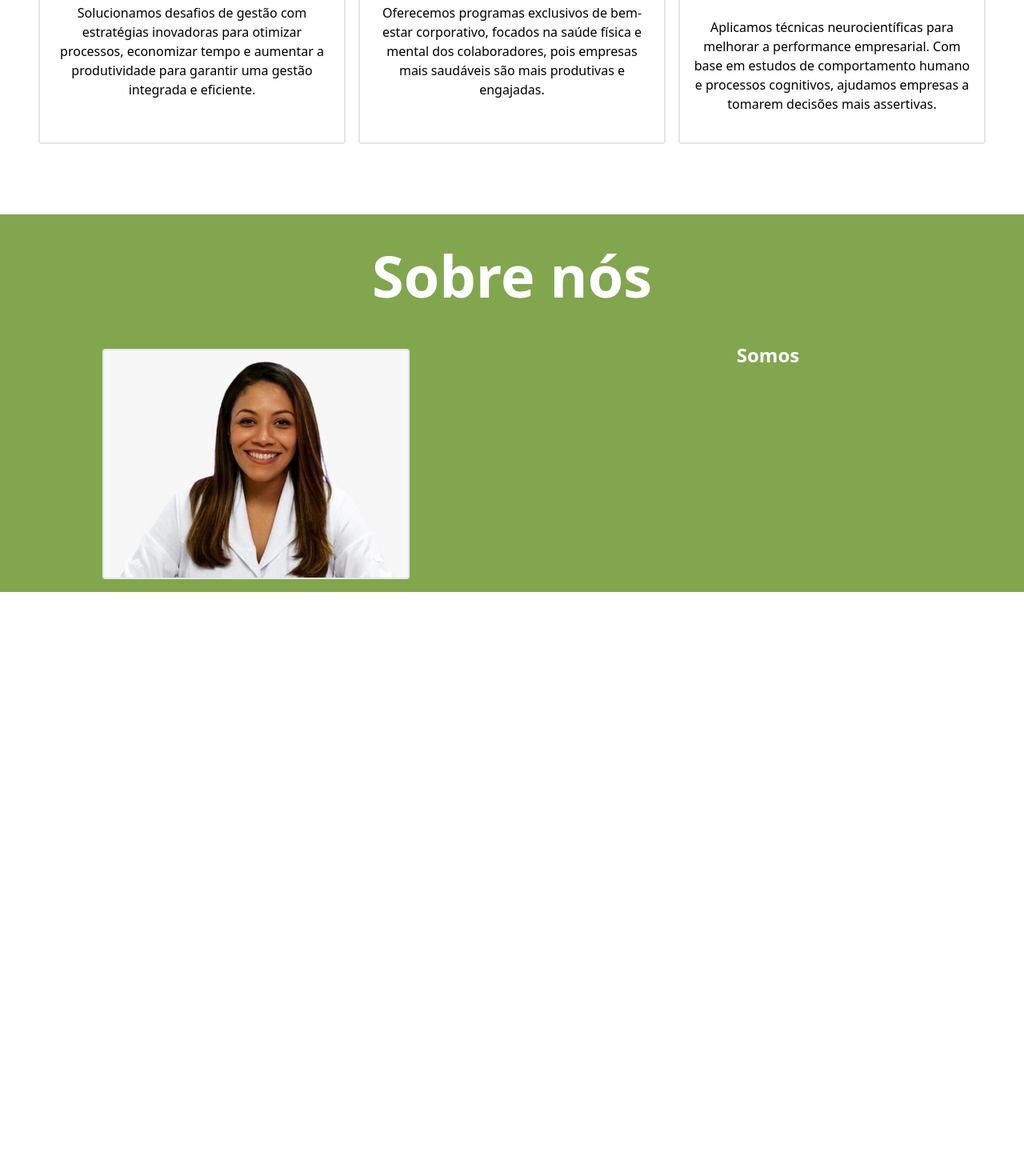
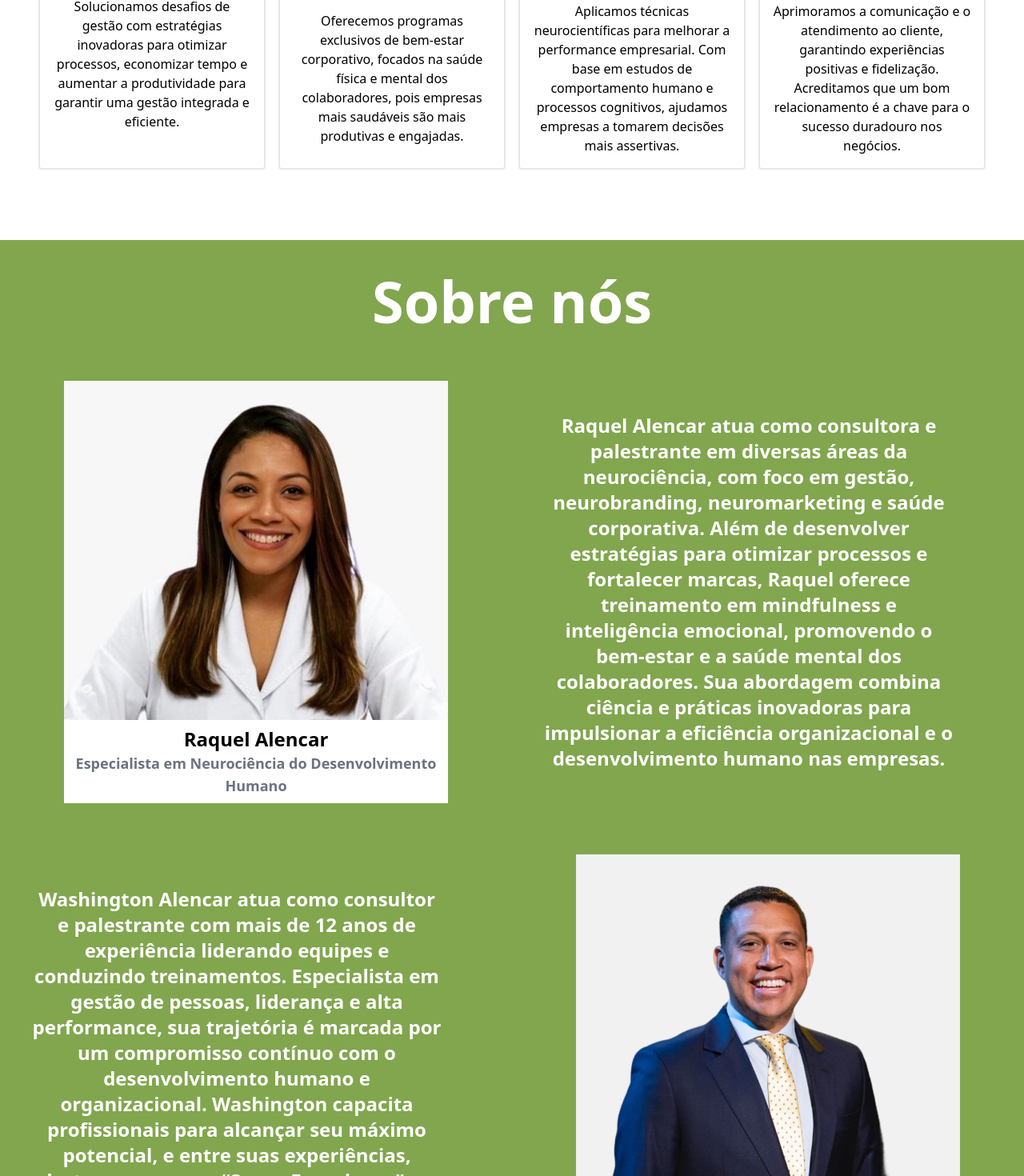
Before and after one commit to RuanEmanuell/wr-consultoria, a Next.js app: page / in a window 1280 px wide. Shown: the part 1300-2770 px from the top of the page at 80% size. Built offline with nearby package versions, Linux system fonts and the light colour scheme.

Commit message:
Feat: about us page

```diff
--- a/app/page.tsx
+++ b/app/page.tsx
@@ -67,7 +67,7 @@ export default function Home() {
         </nav>
         <main className="h-fit">
           <div className="h-fit w-full bg-[#81a64e]" id="screen-0">
-            <div className="max-w-10xl mx-auto">
+            <div className="max-w-9xl mx-auto">
               <h1 className="text-center text-white text-5xl xl:text-7xl font-bold py-10">WR Consultoria</h1>
               <div className="flex flex-col xl:grid xl:grid-cols-2">
                 <div className="max-w-5xl mx-auto">
@@ -92,7 +92,7 @@ export default function Home() {
           </div>
           <div className="h-fit w-full" id="screen-1">
             <h1 className="text-center text-5xl md:text-7xl font-bold py-10">Serviços</h1>
-            <div className="grid grid-cols-2 lg:grid-cols-3 pb-20 mx-2 md:mx-10 2xl:mx-auto max-w-10xl mx-auto">
+            <div className="grid grid-cols-2 xl:grid-cols-4 pb-20 mx-2 md:mx-10 2xl:mx-auto max-w-9xl mx-auto">
               <section className="border-2 rounded min-h-80 p-4 m-2 flex flex-col align-center">
                 <h4 className="font-semibold text-xl lg:text-3xl text-center">📊</h4>
                 <h4 className="font-semibold text-xl lg:text-3xl text-center mb-4">Gestão eficiente</h4>
@@ -108,13 +108,19 @@ export default function Home() {
                 <h4 className="font-semibold text-xl lg:text-3xl text-center mb-4">Neurociência nos Negócios</h4>
                 <p className="my-auto text-center">Aplicamos técnicas neurocientíficas para melhorar a performance empresarial. Com base em estudos de comportamento humano e processos cognitivos, ajudamos empresas a tomarem decisões mais assertivas.</p>
               </section>
+              <section className="border-2 rounded min-h-80 p-4 m-2 flex flex-col align-center">
+                <h4 className="font-semibold text-xl lg:text-3xl text-center">🤝</h4>
+                <h4 className="font-semibold text-xl lg:text-3xl text-center mb-4">Relacionamento com Clientes</h4>
+                <p className="my-auto text-center">Aprimoramos a comunicação e o atendimento ao cliente, garantindo experiências positivas e fidelização. Acreditamos que um bom relacionamento é a chave para o sucesso duradouro nos negócios.</p>
+              </section>
             </div>
           </div>
-          <div className="h-fit w-full bg-[#81a64e]" id="screen-2">
-            <div className="max-w-10xl mx-auto">
-            <h1 className="text-center text-white text-5xl md:text-7xl font-bold py-10">Sobre nós</h1>
-            <div className="flex flex-col xl:grid xl:grid-cols-2">
-              <div className="flex flex-col border-2 rounded w-96 h-72 my-4 mx-auto relative">
+          <div className="h-fit w-full bg-[#81a64e] pb-10" id="screen-2">
+            <div className="max-w-7xl mx-auto">
+              <h1 className="text-center text-white text-5xl md:text-7xl font-bold py-10 mb-6">Sobre nós</h1>
+              <div className="flex flex-col xl:grid xl:grid-cols-2 mb-6 xl:mb-16">
+                <div className="flex flex-col">
+                  <div className="flex flex-col rounded w-96 h-72 xl:w-3/4 xl:h-full xl:max-w-144 my-auto mx-auto relative">
                     <Image
                       src="/raquel.jpeg"
                       className="w-full h-full mx-auto object-cover"
@@ -122,9 +128,63 @@ export default function Home() {
                       width={10000}
                       height={10000}
                     />
+                    <section className="flex flex-col bg-white w-96 xl:w-full mx-auto pb-2">
+                      <figcaption className="text-center font-semibold text-2xl mt-2">Raquel Alencar</figcaption>
+                      <figcaption className="text-center text-gray-500 font-semibold text-lg mx-2">Especialista em Neurociência do Desenvolvimento Humano</figcaption>
+                    </section>
                   </div>
-              <h2 className="text-center text-white text-xl xl:text-2xl font-bold py-2 mx-10">Somos</h2>
                 </div>
+                <div className="mx-auto">
+                  <h2 className="text-center text-white text-xl xl:text-2xl font-bold py-5 xl:py-10 mx-10 xl:w-4/5 mt-24 xl:mt-0">Raquel Alencar atua como consultora e palestrante em diversas áreas da neurociência, com foco em gestão, neurobranding, neuromarketing e saúde corporativa. Além de desenvolver estratégias para otimizar processos e fortalecer marcas, Raquel oferece treinamento em mindfulness e inteligência emocional, promovendo o bem-estar e a saúde mental dos colaboradores. Sua abordagem combina ciência e práticas inovadoras para impulsionar a eficiência organizacional e o desenvolvimento humano nas empresas.</h2>
+                </div>
+              </div>
+              <div className="flex flex-col-reverse xl:grid xl:grid-cols-2 mb-6 xl:mb-0">
+                <div className="mx-auto">
+                  <h2 className="text-center text-white text-xl xl:text-2xl font-bold py-5 xl:py-10 mx-10 xl:w-4/5 mt-20 xl:mt-0">
+                    Washington Alencar atua como consultor e palestrante com mais de 12 anos de experiência liderando equipes e conduzindo treinamentos. Especialista em gestão de pessoas, liderança e alta performance, sua trajetória é marcada por um compromisso contínuo com o desenvolvimento humano e organizacional. Washington capacita profissionais para alcançar seu máximo potencial, e entre suas experiências, destaca-se o curso “Space Experience” na NASA, focado em estratégias disruptivas e aprendizagem ativa.
+                  </h2>
+                </div>
+                <div className="flex flex-col">
+                  <div className="flex flex-col rounded w-96 h-72 xl:w-3/4 xl:h-full xl:max-w-144 my-auto mx-auto relative">
+                    <Image
+                      src="/washington.jpeg"
+                      className="w-full h-full mx-auto object-cover"
+                      alt="Logo"
+                      width={10000}
+                      height={10000}
+                    />
+                    <section className="flex flex-col bg-white w-96 xl:w-full mx-auto pb-2">
+                      <figcaption className="text-center font-semibold text-2xl mt-2">
+                        Washington Alencar
+                      </figcaption>
+                      <figcaption className="text-center text-gray-500 font-semibold text-lg mx-2">
+                        Mestre em Educação | Especialista em Gestão de Pessoas e Liderança
+                      </figcaption>
+                    </section>
+                  </div>
+                </div>
+              </div>
+              <div className="flex flex-col xl:grid xl:grid-cols-2 mb-6 xl:mb-0">
+                <div className="flex flex-col">
+                  <div className="flex flex-col rounded w-96 h-128 xl:w-3/4 xl:h-4/5 xl:max-w-144 my-auto mx-auto">
+                    <Image
+                      src="/washington_e_raquel.jpeg"
+                      className="w-full h-full mx-auto object-cover border-4"
+                      alt="Logo"
+                      width={10000}
+                      height={10000}
+                    />
+                  </div>
+                </div>
+                <div className="mx-auto flex items-center justify-center">
+                  <h2 className="text-center text-white text-xl xl:text-2xl font-bold py-5 mx-10 xl:w-4/5">
+                    Washington Alencar e Raquel Alencar são os cofundadores da WR Consultoria, uma empresa renomada na área de desenvolvimento organizacional e de pessoas. Com vasta experiência e conhecimento, eles se destacam como especialistas em transformar a performance e a produtividade das empresas através de pessoas bem capacitadas.
+                    A WR Consultoria, sob a liderança de Washington e Raquel, oferece soluções personalizadas que atendem às necessidades específicas de cada cliente. Eles são parceiros estratégicos para qualquer empresa que busca elevar seu nível de desempenho, promovendo um ambiente de trabalho mais eficiente e colaborativo.
+                  </h2>
+                </div>
+              </div>
+
+
             </div>
           </div>
           <div className="h-screen w-full" id="screen-3"></div>
```
Also changed, not shown: public/washington.jpeg (added), public/washington_e_raquel.jpeg (added). Lines whose indentation alone changed are shown as unchanged.
